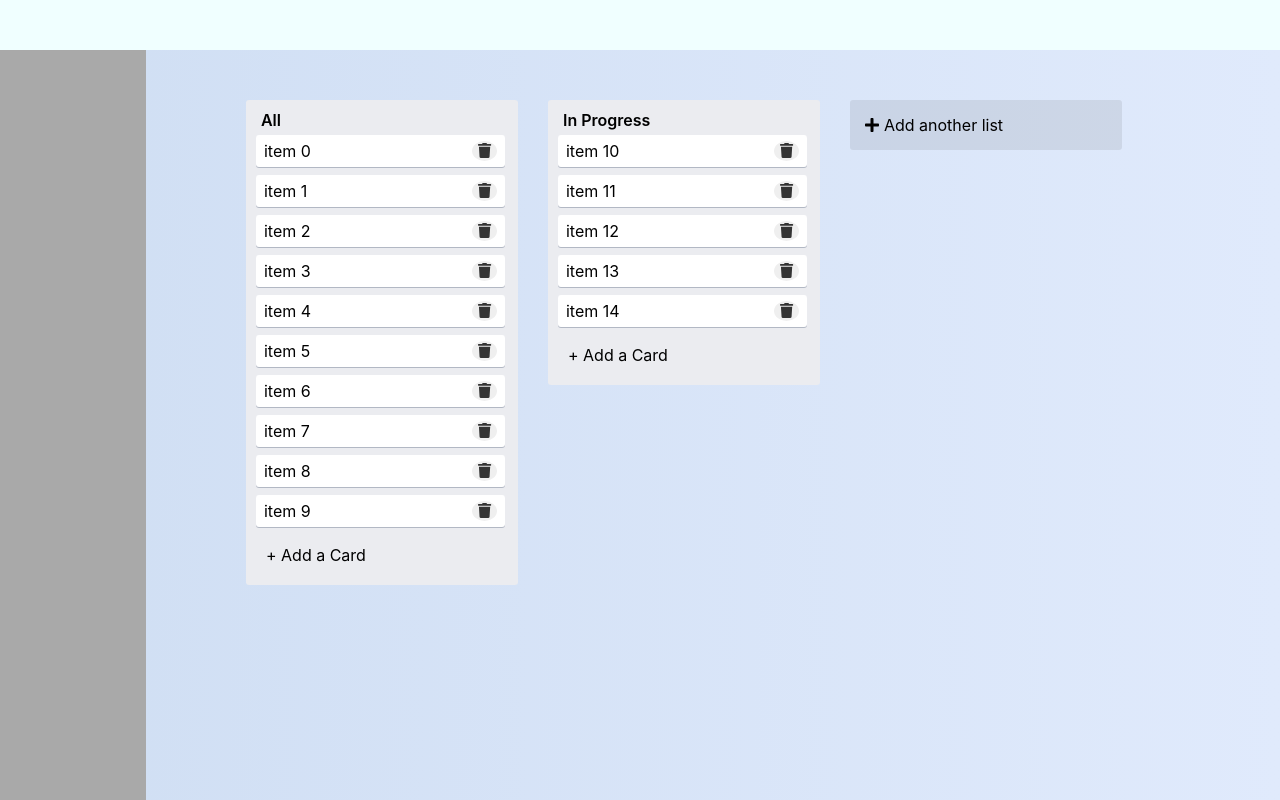
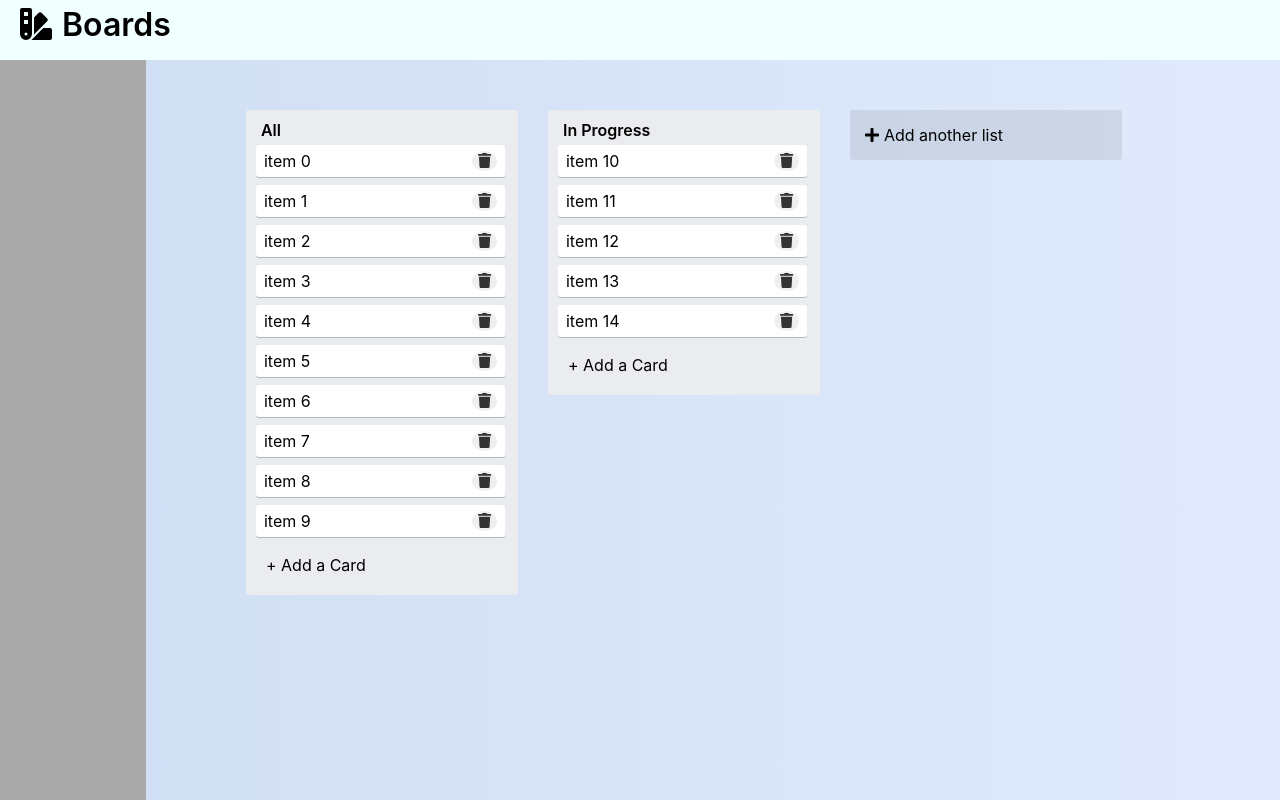
Before and after one commit to PrashantSingh5946/Trello, a React (Create React App) app: page / in a window 1280 px wide. Built offline with nearby package versions, Linux system fonts and the light colour scheme.

Commit message:
Adding the add category component

```diff
--- a/package.json
+++ b/package.json
@@ -3,9 +3,13 @@
   "version": "0.1.0",
   "private": true,
   "dependencies": {
+    "@emotion/react": "^11.7.1",
+    "@emotion/styled": "^11.6.0",
     "@fortawesome/fontawesome-svg-core": "^1.2.36",
     "@fortawesome/free-solid-svg-icons": "^5.15.4",
     "@fortawesome/react-fontawesome": "^0.1.16",
+    "@mui/icons-material": "^5.3.0",
+    "@mui/material": "^5.3.0",
     "@testing-library/jest-dom": "^5.16.1",
     "@testing-library/react": "^12.1.2",
     "@testing-library/user-event": "^13.5.0",
--- a/src/App.css
+++ b/src/App.css
@@ -27,7 +27,6 @@
 }
 
 .collection {
-
   box-sizing: border-box;
   display: flex;
   flex-direction: column;
@@ -35,11 +34,9 @@
   white-space: normal;
   width: 272px;
   margin-right: 30px;
-
 }
 
-.collection-wrapper
-{
+.collection-wrapper {
   background-color: #ebecf0;
   border-radius: 3px;
   padding: 10px;
@@ -54,9 +51,8 @@
   width: 100%;
 }
 
-.board
-{
-  padding:  50px 100px;
+.board {
+  padding: 50px 100px;
 }
 
 .collection .header {
@@ -102,16 +98,14 @@
   padding: 6px 8px;
 }
 
-.list-card button
-{
+.list-card button {
   border: none;
   border-radius: 50%;
   font-size: 15px;
-  color:#333;
+  color: #333;
   transition: 0.5s ease-in-out;
 }
-.list-card button:hover
-{
+.list-card button:hover {
   color: red;
   font-size: 20px;
 }
@@ -123,19 +117,6 @@
 .addItem:hover {
   background: #d1d3d8;
 }
-
-.addCategory
-{
-  padding: 15px;
-  border-radius: 3px;
-  background-color: #00000014;
-}
-
-.addCategory:hover
-{
-  background-color: #00000029;
-}
-
 
 /* custom scrollbar */
 ::-webkit-scrollbar {
@@ -152,3 +133,72 @@
   border-radius: 20px;
   background-clip: content-box;
 }
+
+/* navbar*/
+.navbar {
+  height: 50px;
+  background: azure;
+  padding: 5px 20px;
+  font-size: xx-large;
+}
+
+.navbar span {
+  font-weight: 600;
+  padding: 5px 10px;
+}
+
+.addCategory {
+  padding: 15px;
+  border-radius: 3px;
+  background-color: #00000014;
+}
+
+.addCategory:hover {
+  background-color: #00000029;
+}
+
+.addList {
+  background: #ebecf0;
+  padding: 10px;
+  border-radius: 3px;
+}
+
+.addList input
+{
+  background-color: #fff;
+    box-shadow: inset 0 0 0 2px #0079bf;
+    display: block;
+    margin: 0;
+    width: 228px;
+    padding:8px 12px;
+    border-radius: 3px;
+    border: none;
+    outline: none;
+}
+.addList button {
+  background-color: #0079bf;
+  border: none;
+  box-shadow: none;
+  color: #fff;
+  height: 32px;
+  margin-top: 2px;
+  min-height: 32px;
+  padding-bottom: 4px;
+  padding-top: 4px;
+  border-radius: 3px;
+}
+
+span svg
+{
+  transform: translate(5px, 7px);
+}
+
+.placeholder svg
+{
+  transform: translate(0px, 0px);
+
+}
+.addList button:hover
+{
+background: #026aa7;
+}
--- a/src/App.js
+++ b/src/App.js
@@ -4,7 +4,7 @@ import { DragDropContext, Droppable, Draggable } from "react-beautiful-dnd";
 import {v4} from "uuid";
 import "./App.css";
 import { FontAwesomeIcon } from "@fortawesome/react-fontawesome";
-import { faTrash } from '@fortawesome/free-solid-svg-icons'
+import { faTrash,faSwatchbook } from '@fortawesome/free-solid-svg-icons';
 import AddCategory from "./components/AddCategory";
 
 // fake data generator
@@ -80,7 +80,10 @@ export default function App() {
 
   return (
     <div className="App">
-      <div className="navbar"></div>
+      <div className="navbar">
+          <FontAwesomeIcon icon={faSwatchbook}></FontAwesomeIcon>
+          <span>Boards</span>
+      </div>
       <div className="container">
         <div className="collections-menu"></div>
         <div className="content board">
--- a/src/components/AddCategory.js
+++ b/src/components/AddCategory.js
@@ -1,14 +1,39 @@
-import React from "react";
+import React, { useState } from "react";
 import { FontAwesomeIcon } from "@fortawesome/react-fontawesome";
-import { faPlus } from '@fortawesome/free-solid-svg-icons';
+import { faPlus,faTimes } from "@fortawesome/free-solid-svg-icons";
+import CloseIcon from '@mui/icons-material/Close';
+
 export default function AddCategory() {
+  const [isFormVisible, setFormVisibility] = useState(false);
   return (
-    <div>
-      <div className="addCategory">
-        <span class="placeholder">
-        <span style={{"marginRight":"5px"}}><FontAwesomeIcon icon={faPlus} /></span>Add another list
-        </span>
-      </div>
+    <div className="">
+      {!isFormVisible && (
+        <div
+          className="addCategory"
+          onClick={() => {
+            setFormVisibility(true);
+          }}
+        >
+          <span class="placeholder">
+            <span style={{ marginRight: "5px" }}>
+              <FontAwesomeIcon icon={faPlus} />
+            </span>
+            Add another list
+          </span>
+        </div>
+      )}
+      {isFormVisible && (
+        <form className="addList">
+          <div className="row">
+            <input type="text" placeholder="Enter list title..."></input>
+          </div>
+          <div className="row">
+              <button>Add List</button>
+              <span className="close" onClick={()=>{setFormVisibility(false)}}><CloseIcon></CloseIcon></span>
+
+          </div>
+        </form>
+      )}
     </div>
   );
 }
```
Also changed, not shown: 1 other file (tests, documents, lock files or other folders).
